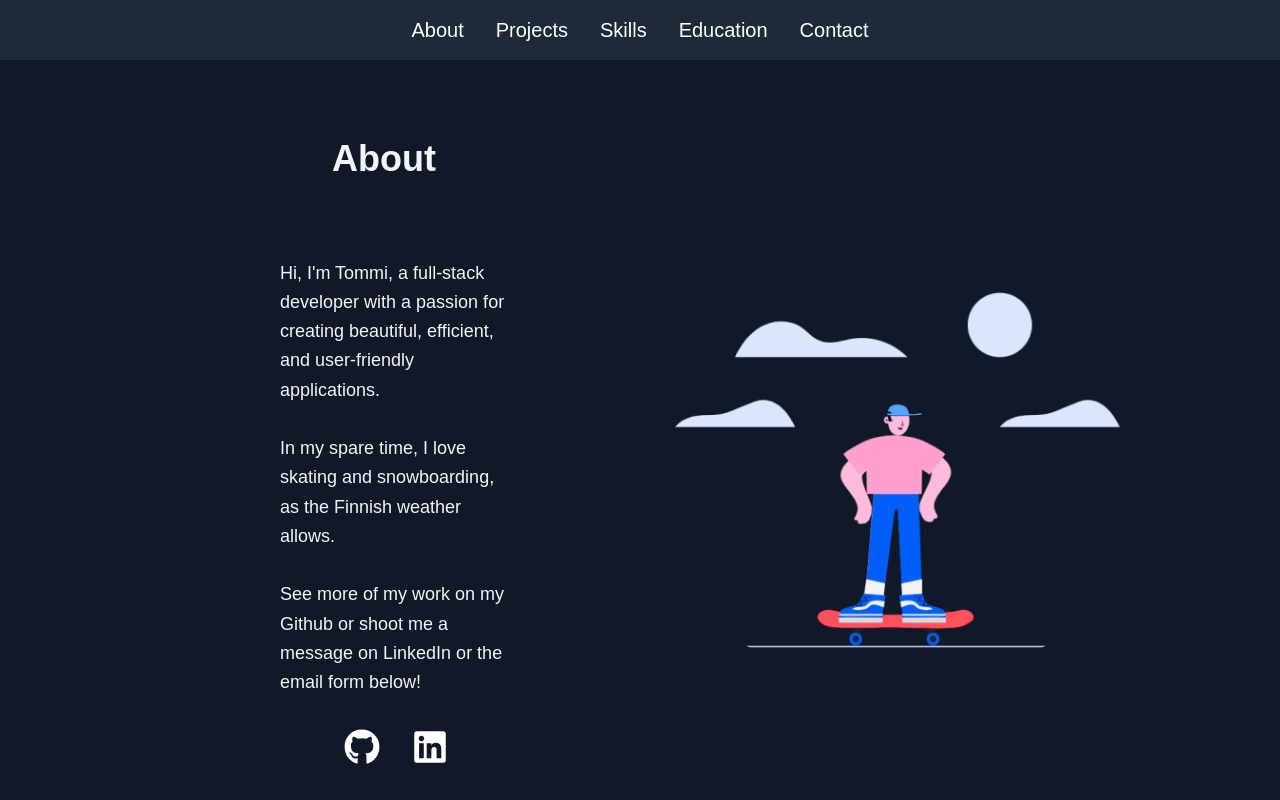
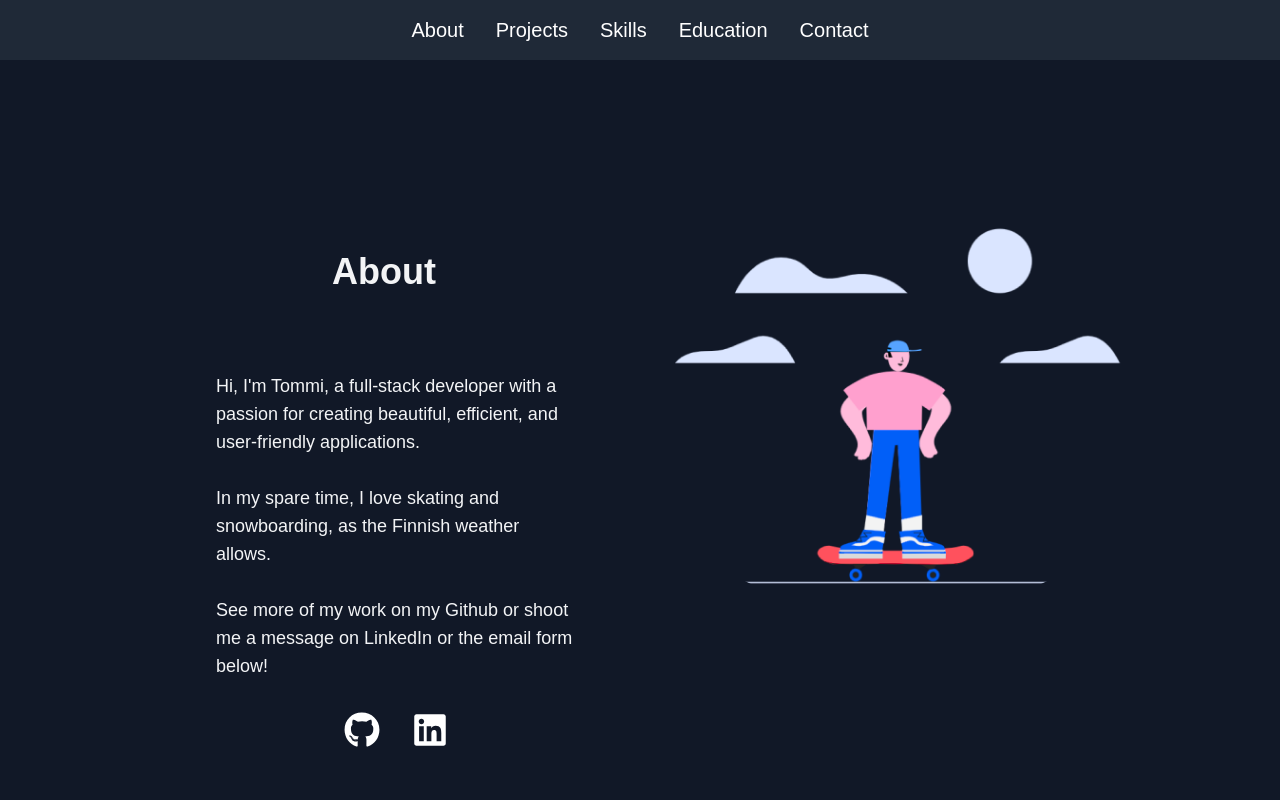
Before and after one commit to tommimaki/Personal-Portfolio, a React (Create React App) app: page / in a window 1280 px wide. Shown: the top 800 px of the page. Built offline with nearby package versions, Linux system fonts and the light colour scheme.

Commit message:
margin fix

```diff
--- a/src/components.js/about.js
+++ b/src/components.js/about.js
@@ -6,14 +6,14 @@ function About() {
   return (
     <section
       id="about"
-      className="mt-4 sm:mt-20 flex h-screen flex-col pb-40 items-center justify-center md:flex-row md:justify-between mx-auto max-w-5xl"
+      className="mt-4 flex h-screen flex-col pb-40 items-center justify-center md:flex-row md:justify-between mx-auto max-w-5xl"
     >
       <div className="md:flex md:flex-col md:items-center">
-        <h2 className="text-4xl font-semibold mb-4 md:mb-20 text-center md:text-left">
+        <h2 className="text-4xl mt-56 font-semibold mb-4 md:mb-20 text-center md:text-left">
           About
         </h2>
-        <div className="w-full md:w-1/2 md:pl-6">
-          <p className="text-lg leading-relaxed text-center md:text-left">
+        <div className="w-full md:w-3/4 md:pl-6">
+          <p className="text-lg text-center md:text-left">
             Hi, I'm Tommi, a full-stack developer with a passion for creating
             beautiful, efficient, and user-friendly applications.
             <br /> <br /> In my spare time, I love skating and snowboarding, as
```
